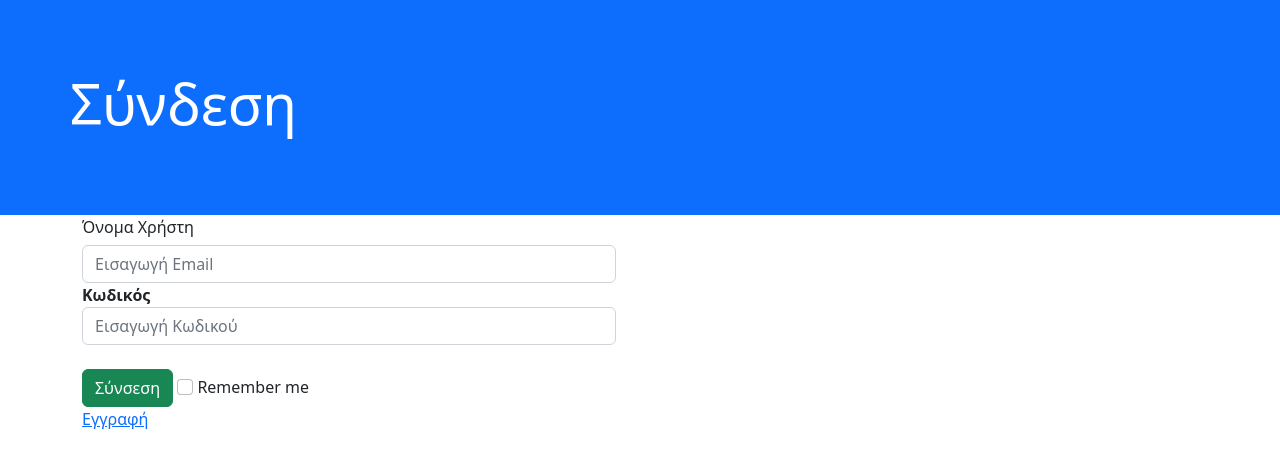
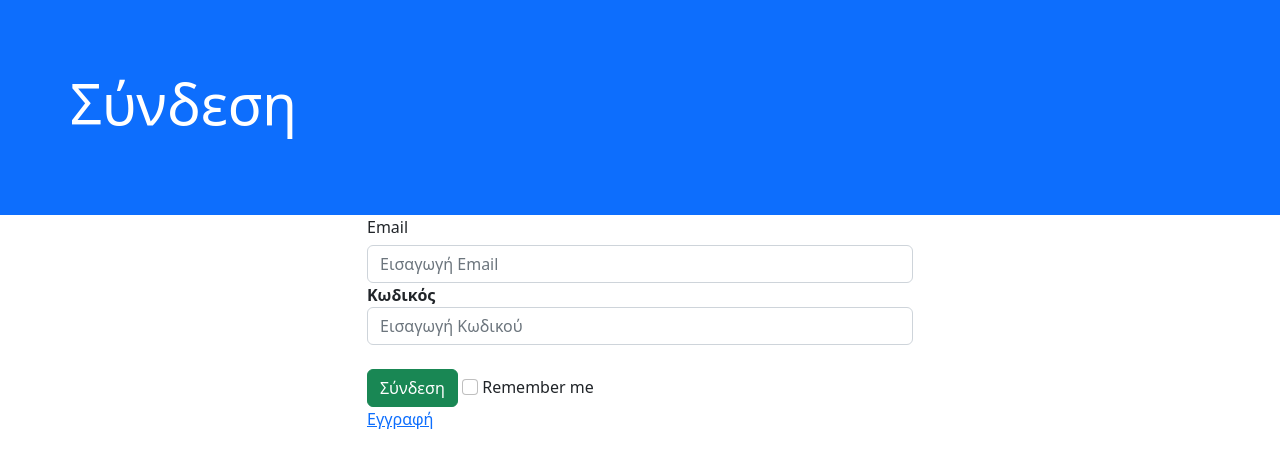
Before and after one commit to Stelios-Panselinas/insta-post, a PHP site: the page made by συνδεση.html in a window 1280 px wide. Shown: the top 468 px of the page. Run offline with PHP 8.4, Linux system fonts and the light colour scheme.

Commit message:
general fixes

```diff
--- a/email.js
+++ b/email.js
@@ -1,6 +1,6 @@
 function isEmailValid() {
     const xhttp = new XMLHttpRequest();
-    xhttp.open("GET", "emaildata.php?" );
+    xhttp.open("GET", "emaildata.php?email="+email+"&password="+password);
     xhttp.send();
     xhttp.onload = function() {
         document.getElementById("emaildata".innerHTML =this.responseText);
--- a/emaildata.php
+++ b/emaildata.php
@@ -9,10 +9,12 @@
         die("Connection Failed: ") . $conn->connect_error;
     }
 
+    $email = $_GET['email'];
+    $password = $_GET['[password'];
     $sql = "SELECT email FROM user WHERE email=? ";
     $stmt = $conn->prepare($sql);
-    $stmt->$execute($sql);
-    $result = $conn->query($sql);
+    $stmt->execute();
+    $result = $conn->get_results();
 
     if ($conn->query($sql) === TRUE) {
         echo "To email υπαρχει.";
--- a/passworddata.php
+++ b/passworddata.php
@@ -15,10 +15,10 @@ $last_name = $_GET['last_name'];
 $email = $_GET['email'];
 
 
-    $sql = ("INSERT into user (first_name, last_name, password) Values (?, ?, ?);");
+    $sql = ("INSERT into user (first_name, last_name, password, email) Values (?, ?, ?, ?);");
     $stmt = $conn->prepare($sql);
     $stmt->bind_param('ssss', $first_name, $last_name, $password, $email);
-    $stmt->$execute($sql);
+    $stmt->execute();
     $result = $conn->query($sql);
 
     if ($conn->query($sql) === TRUE) {
--- a/συνδεση.html
+++ b/συνδεση.html
@@ -15,16 +15,16 @@
   </div>
 
   <div class="container-md">
-    <div class="row" style="width: 50%;">
-      <div class="col-md">
+    <div class="row justify-content-center">
+      <div class="col-12 w-50">
         <form action="/action_page.php" method="post">
-        <label for="uname"><h6>Όνομα Χρήστη</h6></label>
+        <label for="uname"><h6>Email</h6></label>
         <input type="email" class="form-control" id="email" placeholder="Εισαγωγή Email" name="email">
 
         <label for="psw"><b>Κωδικός</b></label>
         <input type="password" class="form-control" id="psw" placeholder="Εισαγωγή Κωδικού" name="psw">
         <br>
-        <input type="button" class="btn btn-success" value="Σύνσεση">
+        <input type="button" class="btn btn-success" value="Σύνδεση">
         <label class="form-check-label">
           <input class="form-check-input" type="checkbox" name="remember"> Remember me
         </label>
```
Also changed, not shown: password requirements.js (+3 -5 lines), εγγραφή.html (+4 -5 lines).
